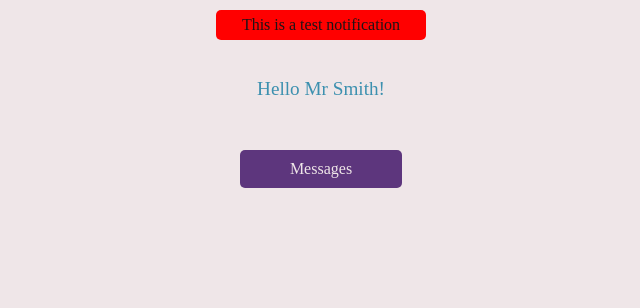
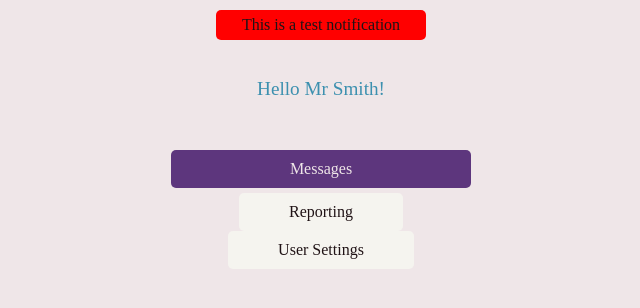
Before and after one commit to LukeNeedle/Secure-messaging, a Flask app: page /messages in a window 1280 px wide. Shown: the part 52-360 px from the top of the page, without its empty margins (319-959 px from the left). Run offline with Flask 2, Linux system fonts and the light colour scheme; a user stored in the database is signed in.

Commit message:
User dashboard buttons

```diff
--- a/app.py
+++ b/app.py
@@ -225,6 +225,20 @@ def messages():
     else:
         return redirect(url_for('login'))
 
+@app.route('/reports')
+def reporting():
+    if type(current_user._get_current_object()) is User:
+        return render_template("dashboard.html")
+    else:
+        return redirect(url_for('login'))
+
+@app.route('/settings')
+def user_settings():
+    if type(current_user._get_current_object()) is User:
+        return render_template("dashboard.html")
+    else:
+        return redirect(url_for('login'))
+
 @app.route('/logout')
 @login_required
 def logout():
--- a/templates/dashboard.css
+++ b/templates/dashboard.css
@@ -36,6 +36,25 @@ a.messages {
     color: var(--background);
     text-align: center;
     padding: 10px;
+    width: 300px;
+    border-radius: 5px;
+    padding-left: 50px;
+    padding-right: 50px;
+    margin-left: auto;
+    margin-right: auto;
+    cursor: pointer;
+    margin-bottom: 5px;
+}
+
+a.messages:hover {
+    color: var(--background);
+}
+
+a.reporting {
+    background-color: var(--secondary);
+    color: var(--text);
+    text-align: center;
+    padding: 10px;
     width: fit-content;
     border-radius: 5px;
     padding-left: 50px;
@@ -44,3 +63,25 @@ a.messages {
     margin-right: auto;
     cursor: pointer;
 }
+
+a.reporting:hover {
+    color: var(--text);
+}
+
+a.user-settings {
+    background-color: var(--secondary);
+    color: var(--text);
+    text-align: center;
+    padding: 10px;
+    width: fit-content;
+    border-radius: 5px;
+    padding-left: 50px;
+    padding-right: 50px;
+    margin-left: auto;
+    margin-right: auto;
+    cursor: pointer;
+}
+
+a.user-settings:hover {
+    color: var(--text);
+}
--- a/templates/dashboard.html
+++ b/templates/dashboard.html
@@ -11,5 +11,11 @@
     <a class="messages" href="{{url_for('messages')}}">
         Messages
     </a>
+    <a class="reporting" href="{{url_for('reporting')}}">
+        Reporting
+    </a>
+    <a class="user-settings" href="{{url_for('user_settings')}}">
+        User Settings
+    </a>
 </div>
 {% endblock %}
```
